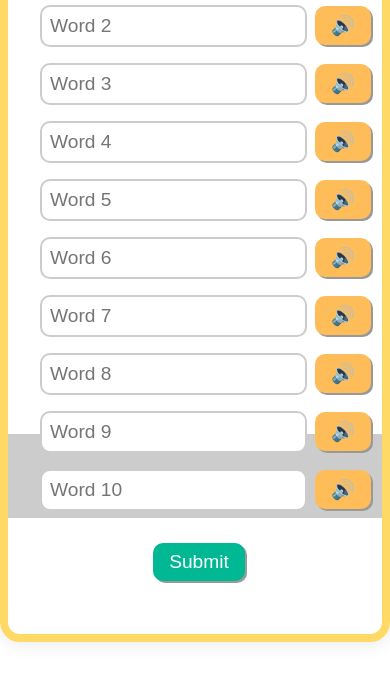
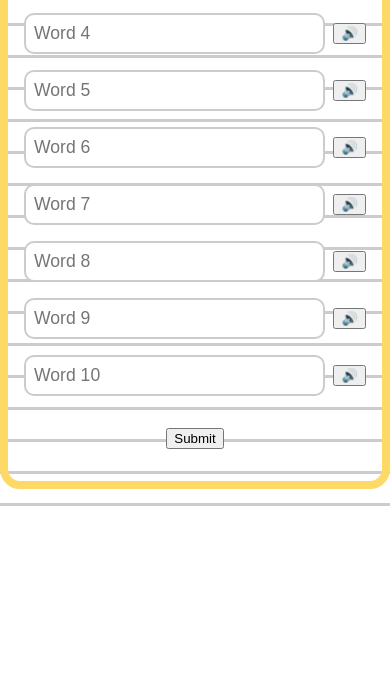
Before and after one commit to corypahl/spelling-test, a plain HTML site: page index.html in a window 390 px wide. Shown: the part 326-1000 px from the top of the page. After the commit the page ends 844 px from the top, so only its background shows below. Drawn offline with Linux system fonts and the light colour scheme.

Commit message:
Mobile styling

```diff
--- a/styles.css
+++ b/styles.css
@@ -6,76 +6,39 @@ body {
               repeating-linear-gradient(white, white 1.8rem, #cce 1.8rem, #cce 2rem);
   background-attachment: fixed;
   color: #333;
-  max-width: 700px;
-  margin: 2rem auto;
-  padding: 2rem;
+  max-width: 100%;
+  margin: 0 auto;
+  padding: 1rem;
   border: 8px solid #ffd966;
   border-radius: 20px;
-  box-shadow: 0 0 20px rgba(0,0,0,0.1);
+  box-sizing: border-box;
 }
 
 h1 {
   text-align: center;
   color: #2c3e50;
-  font-size: 2.5rem;
-  margin-bottom: 1rem;
+  font-size: 2.2rem;
+  margin: 1rem 0;
   text-shadow: 2px 2px #ffef99;
 }
 
 .word-row {
   display: flex;
+  flex-wrap: wrap;
   align-items: center;
+  gap: 0.5rem;
   margin-bottom: 1rem;
 }
 
 input[type="text"] {
-  flex: 1;
+  flex: 1 1 60%;
+  min-width: 0;
   padding: 0.5rem;
-  font-size: 1.2rem;
+  font-size: 1.1rem;
   border-radius: 10px;
   border: 2px solid #ccc;
   transition: border 0.3s ease, background-color 0.3s ease;
+  box-sizing: border-box;
 }
 
 input[type="text"]:focus {
-  outline: none;
-  border-color: #6c5ce7;
-  background-color: #f0f8ff;
-}
-
-button {
-  margin-left: 0.5rem;
-  padding: 0.5rem 1rem;
-  font-size: 1.2rem;
-  border: none;
-  background-color: #ffbd59;
-  color: #fff;
-  border-radius: 10px;
-  cursor: pointer;
-  box-shadow: 2px 2px #999;
-  transition: background-color 0.3s ease;
-}
-
-button:hover {
-  background-color: #ffa502;
-}
-
-#submit-btn {
-  background-color: #00b894;
-}
-
-#submit-btn:hover {
-  background-color: #00a383;
-}
-
-#result {
-  font-size: 1.3rem;
-  margin-top: 1rem;
-  font-weight: bold;
-  color: #2d3436;
-  text-align: center;
-}
-
-.feedback-icon {
-  font-size: 1.5rem;
-}
```
